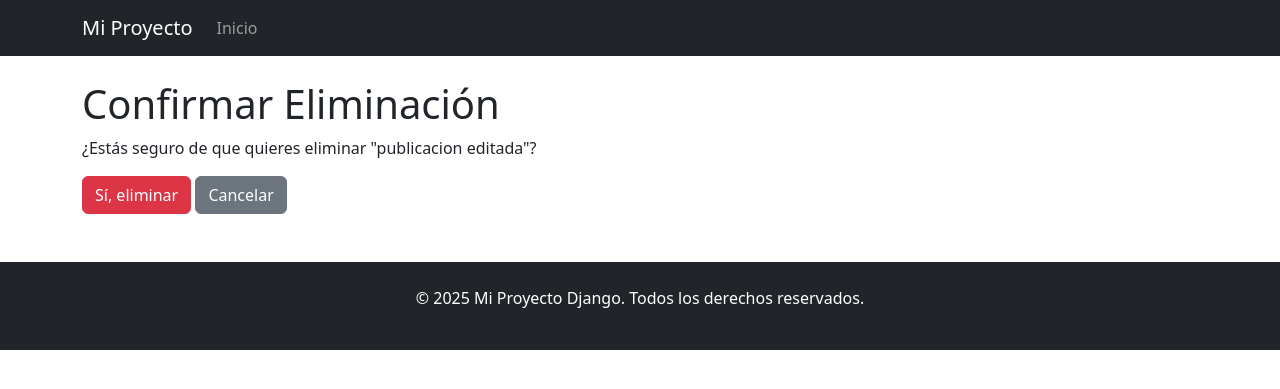
After one commit to CVA1992/miBlog, a Django app: page /publicaion/3/eliminar in a window 1280 px wide. The commit adds this page. Shown: the top 389 px of the page. Run offline with Django 5.2, Linux system fonts and the light colour scheme; a user stored in the database is signed in; data comes from the database, SQL or seed files in the repository; both versions use the stored data as it was after the commit.

Commit message:
add funcionalidad eliminar

```diff
--- a/posts/templates/posts/publicacion.html
+++ b/posts/templates/posts/publicacion.html
@@ -26,7 +26,7 @@
         {% if es_autor %}
             <div class="mt-4">
                 <a href="{% url 'posts:publicacion_editar' publicacion.pk %}" class="btn btn-primary">Editar</a>
-                <a href="#" class="btn btn-danger">Eliminar</a>
+                <a href="{% url 'posts:publicacion_eliminar' publicacion.pk %}" class="btn btn-danger">Eliminar</a>
             </div>
         {% endif %}
     </div>
--- /dev/null
+++ b/posts/templates/posts/publicacion_confirm_delete.html
@@ -0,0 +1,11 @@
+{% extends 'base.html' %}
+
+{% block content %}
+<h1>Confirmar Eliminación</h1>
+<p>¿Estás seguro de que quieres eliminar "{{ publicacion.title }}"?</p>
+<form method="post">
+    {% csrf_token %}
+    <button type="submit" class="btn btn-danger">Sí, eliminar</button>
+    <a href="{% url 'posts:publicacion' publicacion.pk %}" class="btn btn-secondary">Cancelar</a>
+</form>
+{% endblock %}
--- a/posts/urls.py
+++ b/posts/urls.py
@@ -5,5 +5,6 @@ app_name= 'posts'
 urlpatterns = [
     path('publicacion/<int:pk>', views.publicacion, name="publicacion"),
     path('post/new/', views.crear_publicacion,name='post_form'),
-    path('publicacion/<int:pk>/editar/',views.publicacion_editar,name='publicacion_editar' )
+    path('publicacion/<int:pk>/editar/',views.publicacion_editar,name='publicacion_editar' ),
+    path('publicaion/<int:pk>/eliminar',views.eliminar,name='publicacion_eliminar')
 ]
--- a/posts/views.py
+++ b/posts/views.py
@@ -44,3 +44,18 @@ def publicacion_editar(request,pk):
     else:
         form = PostForm(instance=publicacion)
     return render(request,'posts/publicacion_editar.html',{'form':form, 'publicacion':publicacion})
+@login_required
+def eliminar(request, pk):
+    publicacion = get_object_or_404(Post, pk=pk)
+
+    # Verificar si el usuario es el autor
+    if request.user != publicacion.author:
+        messages.error(request, 'No tienes permiso para eliminar esta publicación')
+        return redirect('posts:publicacion', pk=publicacion.pk)
+
+    if request.method == 'POST':
+        publicacion.delete()
+        messages.success(request, 'Publicación eliminada correctamente')
+        return redirect('main:index')
+
+    return render(request, 'posts/publicacion_confirm_delete.html', {'publicacion': publicacion})
```
Also changed, not shown: db.sqlite3.
